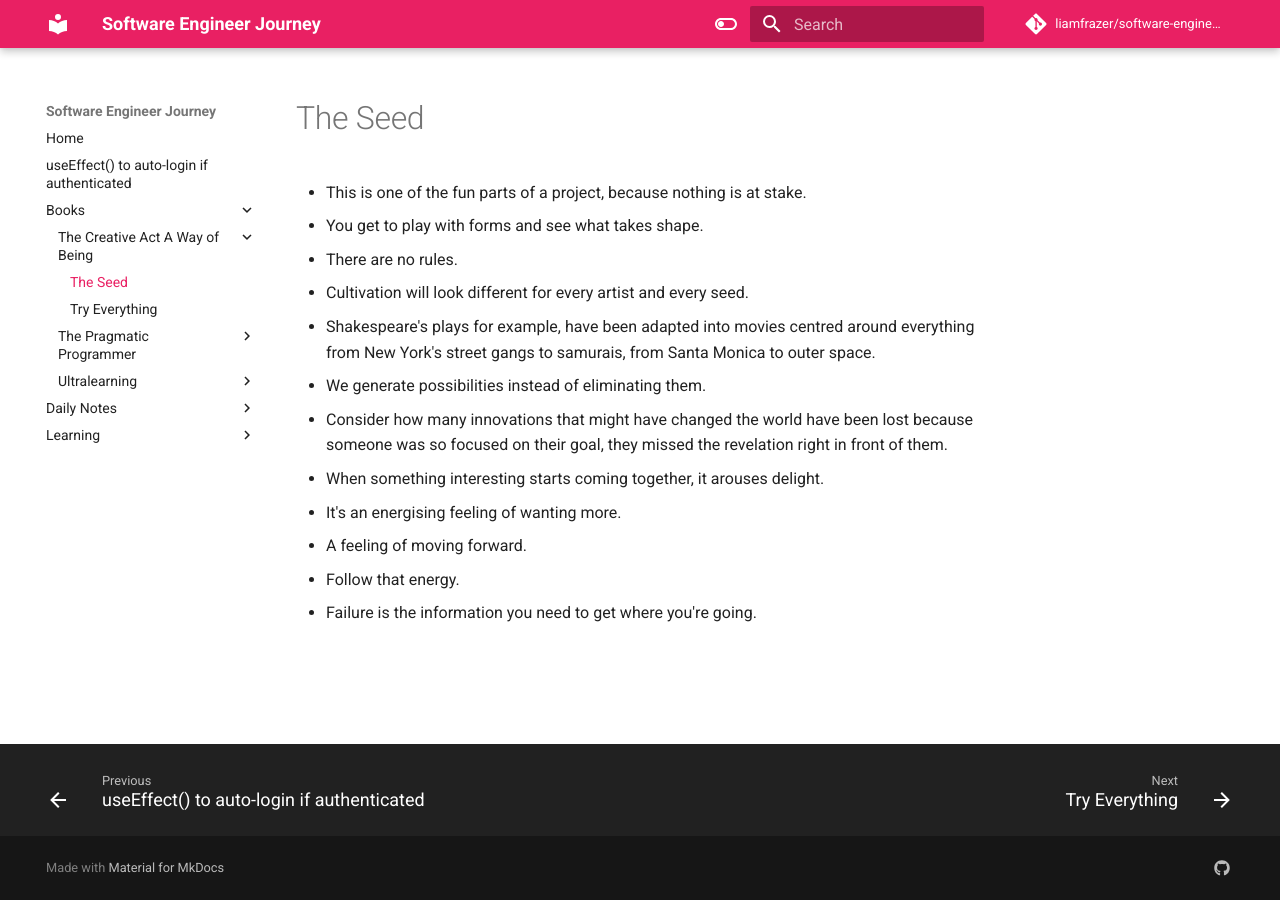
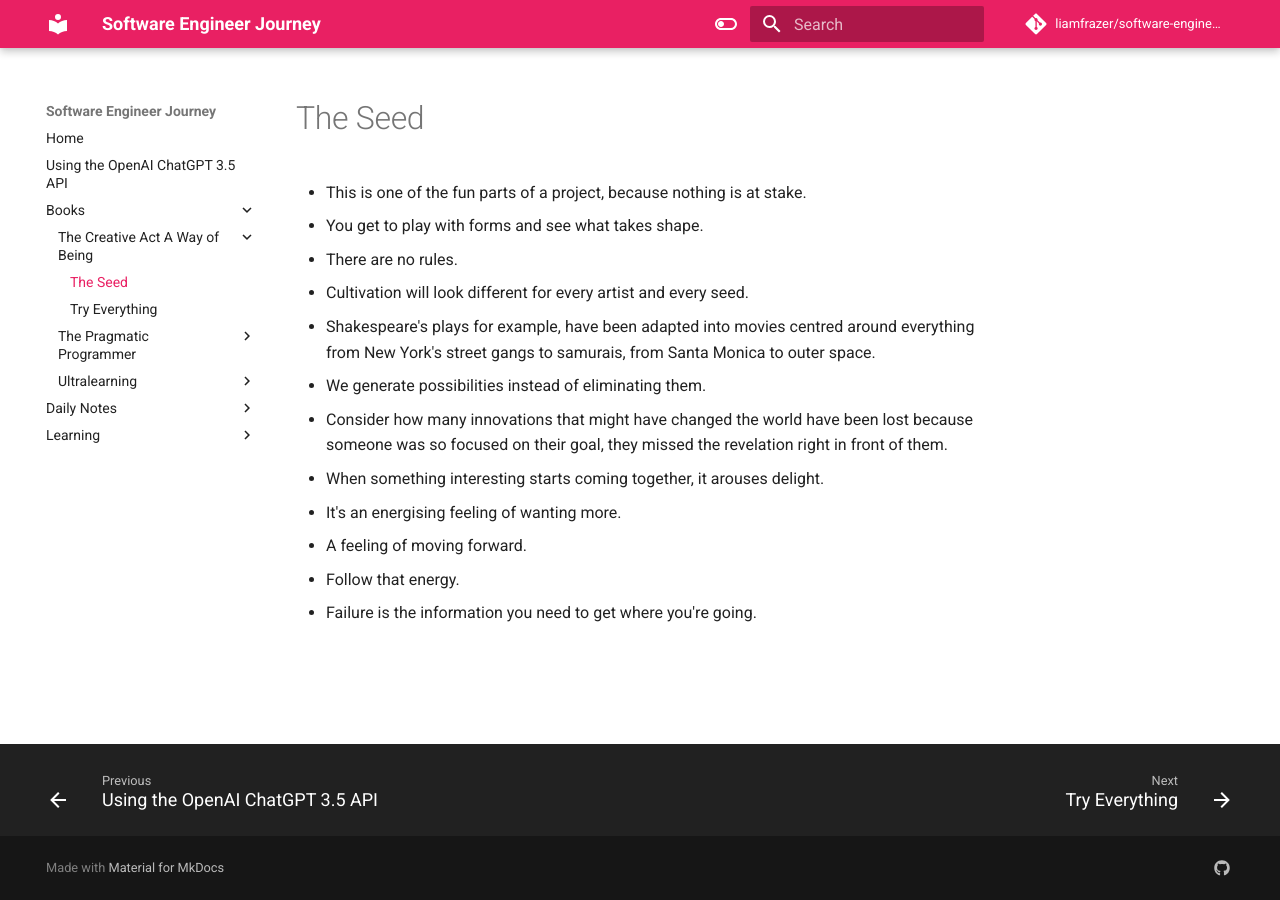
Before and after one commit to liamfrazer/software-engineer-journey, an MkDocs documentation site: the page built from docs/Books/The Creative Act - A Way of Being/The Seed.md, in a window 1280 px wide. Built offline with MkDocs 1.6.1 and Material for MkDocs 9.7.7, drawn with Linux system fonts in a browser that asks for light colours; comment, search, counter and statistics services are not loaded.

Commit message:
vault backup: 2023-12-31 14:34:01

```diff
--- /dev/null
+++ b/docs/Using the OpenAI ChatGPT 3.5 API.md
@@ -0,0 +1,8 @@
+---
+tags:
+  - AI-ChatBot
+  - react
+  - ChatGPT
+  - APIs
+---
+# Using the OpenAI ChatGPT 3.5 API
```
Also changed, not shown: docs/index.md (+1 -0 lines), docs/Learning/AI SaaS Chat Bot/useEffect() to auto-login if authenticated.md (renamed from docs/useEffect() to auto-login if authenticated.md).
